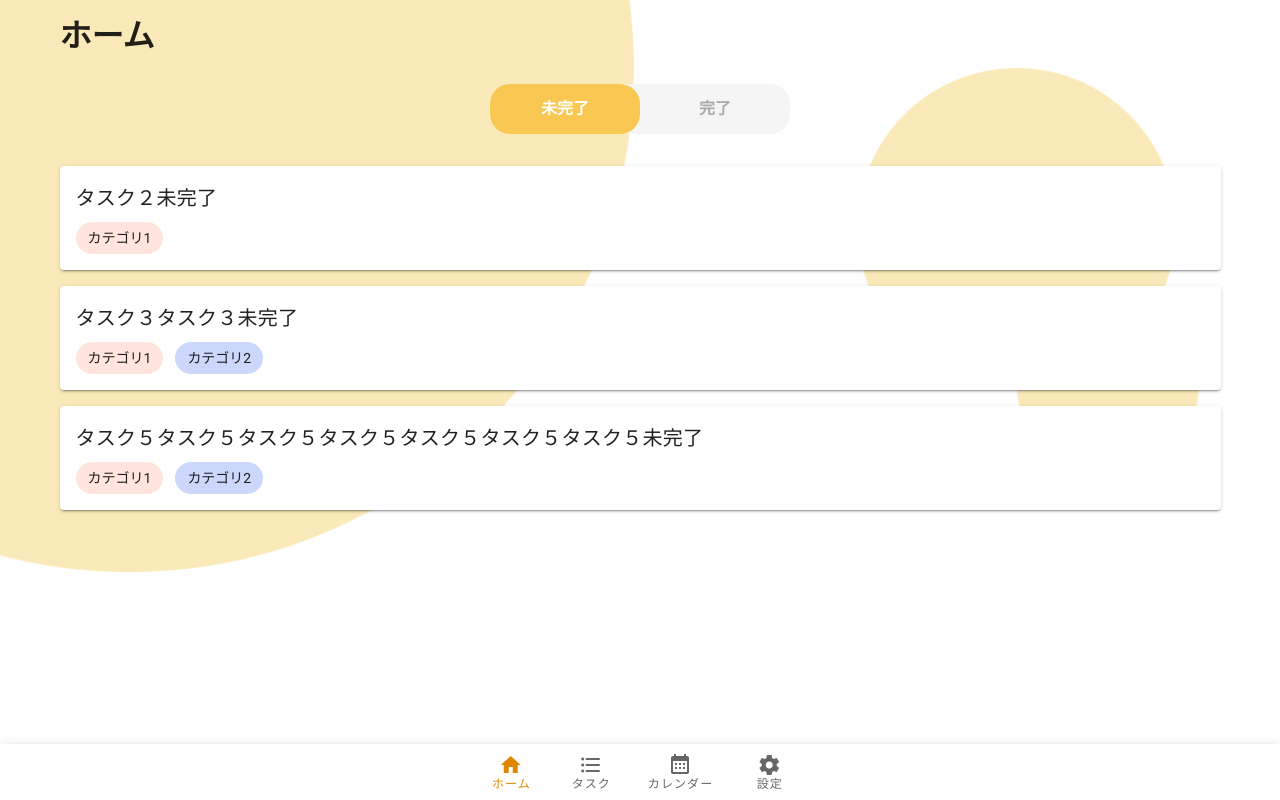
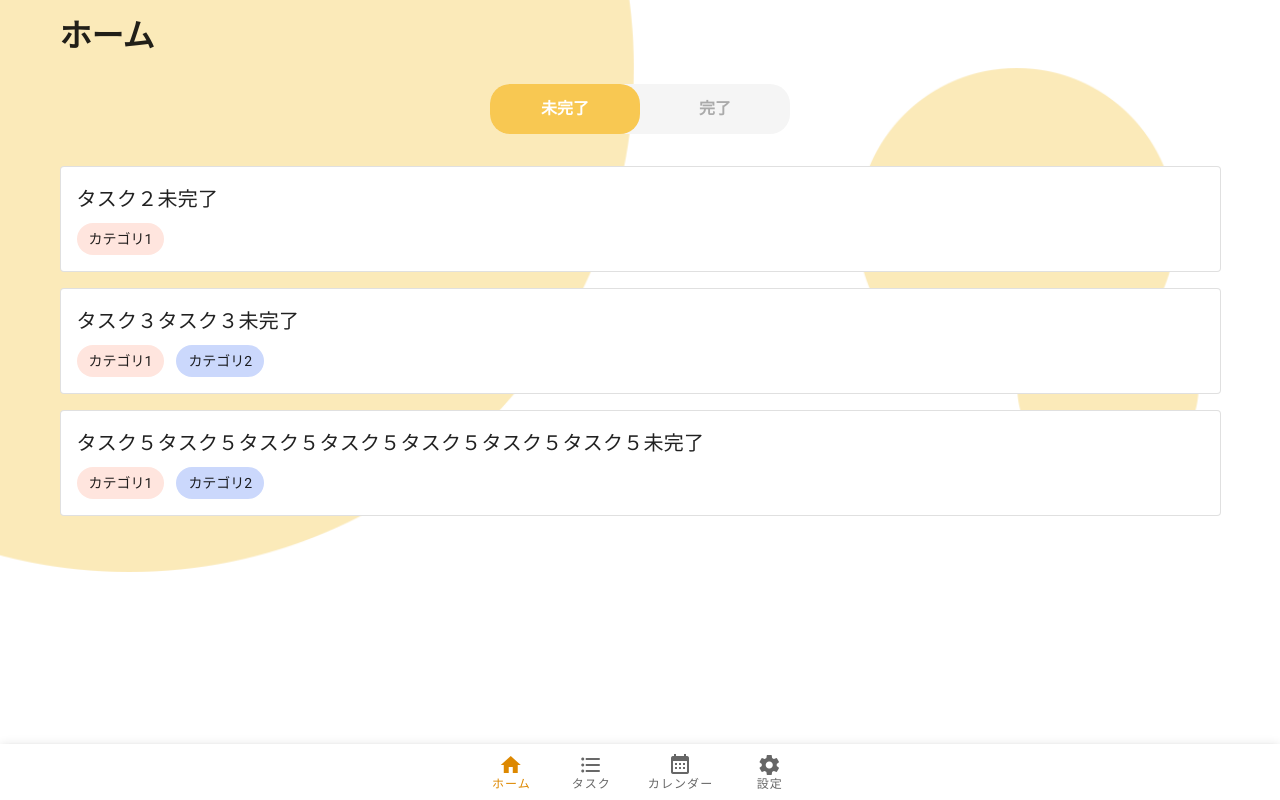
Before and after one commit to Ry0xi/a02, a Nuxt app in the folder frontend/: page / in a window 1280 px wide. Built offline with nearby package versions, Linux system fonts and the light colour scheme.

Commit message:
[f-fix]カードスタイルの指定が無かったため修正。

```diff
--- a/frontend/components/TaskItem.vue
+++ b/frontend/components/TaskItem.vue
@@ -1,5 +1,8 @@
 <template>
-  <v-card class="task-item">
+  <v-card
+    class="task-item"
+    outlined
+  >
     <v-card-title class="task-item-name">{{ taskName }}</v-card-title>
     <TaskCategoryList
       :categoryData="categoryData"
```
